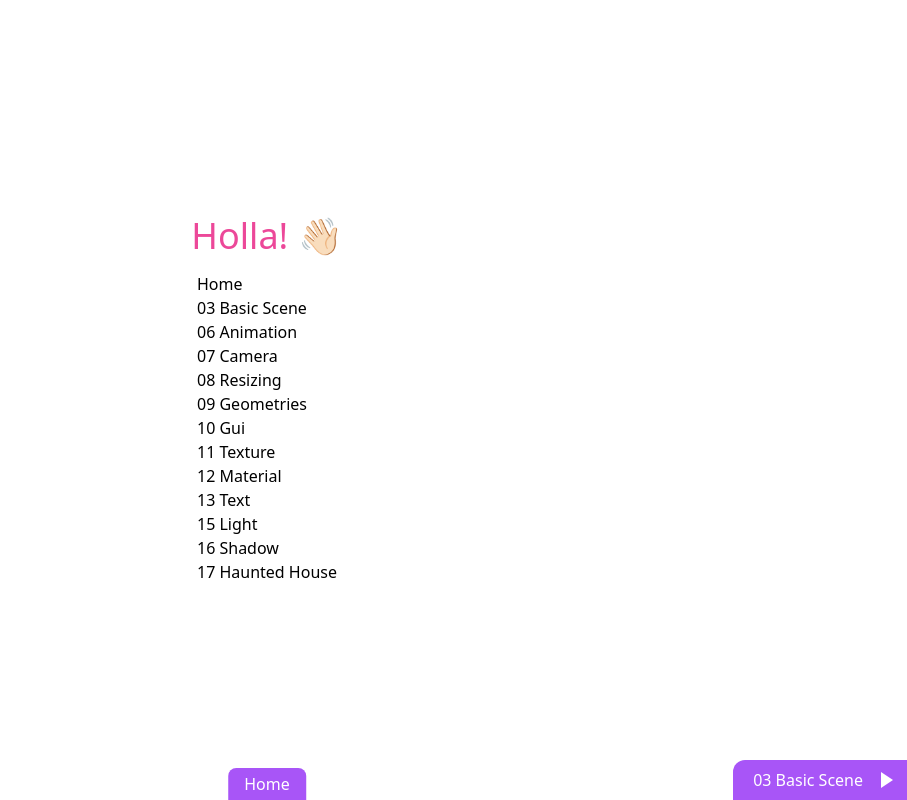
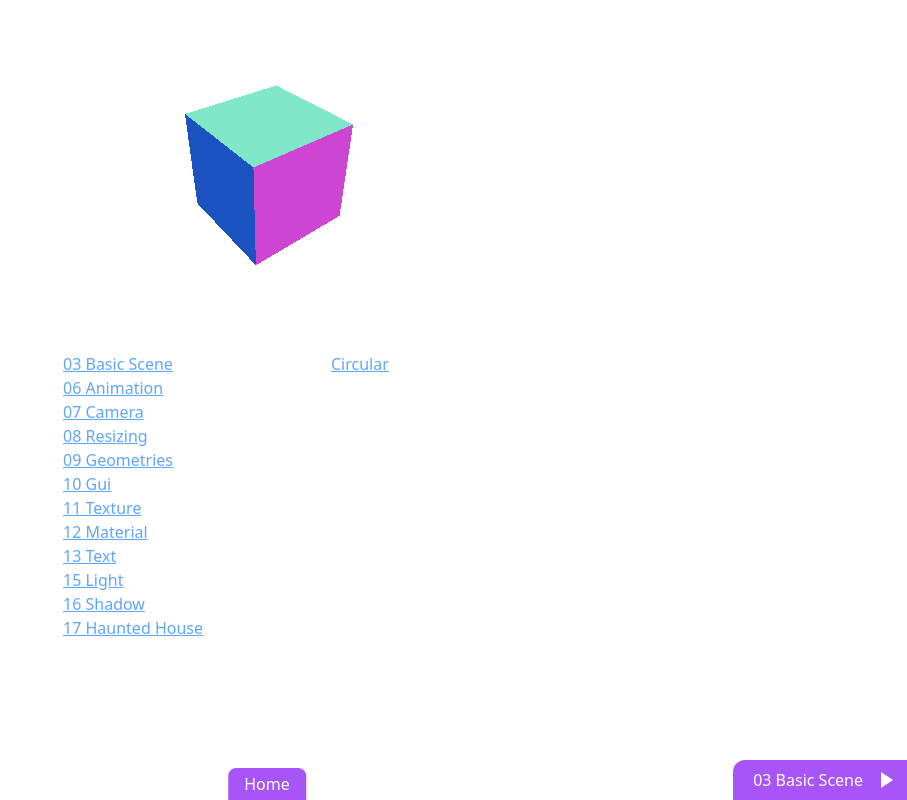
Before and after one commit to alisyahidin/threejs-journey, a website built with Vite: page index.html in a window 1280 px wide. Shown: the whole page, without its empty margins (373-1280 px from the left). Built offline with nearby package versions, Linux system fonts and the light colour scheme.

Commit message:
update threejs index page

```diff
--- a/index.html
+++ b/index.html
@@ -10,8 +10,14 @@
 </head>
 
 <body>
-  <div id="wrapper" class="w-[100vw] h-[100vh] flex flex-col items-center justify-center gap-4">
-    <h1 class="text-4xl text-pink-500">Holla! 👋🏻</h1>
+  <div class="w-[100vw] h-[100vh] flex flex-col items-center justify-center gap-4 pb-20">
+    <canvas id="home" class="h-60 w-60 mb-12"></canvas>
+    <div class="min-h-[300px]">
+      <div class="grid grid-cols-2 gap-32 min-w-[300px]">
+        <div id="threejs-journey" class="h-[40vh] overflow-y-auto"></div>
+        <div id="playground"></div>
+      </div>
+    </div>
   </div>
   <script type="module" src="./index.ts"></script>
   <script type="module" src="./utils/navigation.ts"></script>
--- a/index.ts
+++ b/index.ts
@@ -1,14 +1,58 @@
-import routes from './utils/routes'
+import * as THREE from 'three';
+import { lessonRoutes, playgroundRoutes } from './utils/routes'
 
-const linkWrapper = document.createElement('div')
-linkWrapper.className = 'flex flex-col'
+const threejsJourney = document.getElementById('threejs-journey')!
+threejsJourney.classList.add('flex', 'flex-col')
 
-routes.forEach(page => {
+lessonRoutes.slice(1).forEach(page => {
   const link = document.createElement('a')
   link.href = page.path
+  link.className = 'text-blue-400 underline'
   link.innerText = page.title
 
-  linkWrapper.appendChild(link)
+  threejsJourney.appendChild(link)
 })
 
-document.getElementById('wrapper')?.appendChild(linkWrapper)
+const playground = document.getElementById('playground')!
+playground.className = 'flex flex-col'
+
+playgroundRoutes.forEach(page => {
+  const link = document.createElement('a')
+  link.href = page.path
+  link.className = 'text-blue-400 underline'
+  link.innerText = page.title
+
+  playground.appendChild(link)
+})
+
+const canvas = document.getElementById('home')!;
+
+const scene = new THREE.Scene()
+
+const camera = new THREE.PerspectiveCamera(35, canvas.clientWidth / canvas.clientHeight, .1, 1000);
+camera.position.z = 2;
+camera.position.y = 2;
+camera.position.x = 2;
+
+const renderer = new THREE.WebGLRenderer({
+  canvas,
+  alpha: true
+});
+renderer.setSize(canvas.clientWidth, canvas.clientHeight);
+renderer.setPixelRatio(window.devicePixelRatio);
+
+const cube = new THREE.Mesh(
+  new THREE.BoxGeometry(1, 1, 1),
+  new THREE.MeshNormalMaterial()
+)
+scene.add(cube)
+
+camera.lookAt(cube.position)
+
+function loop() {
+  cube.rotation.y += 0.01
+  renderer.render(scene, camera)
+  requestAnimationFrame(loop)
+}
+
+loop()
--- a/utils/navigation.ts
+++ b/utils/navigation.ts
@@ -1,12 +1,12 @@
-import routes from './routes'
+import { lessonRoutes } from './routes'
 
 const url = new URL(window.location.href)
-const currentPageIndex = routes.findIndex(route => route.path === url.pathname)
+const currentPageIndex = lessonRoutes.findIndex(route => route.path === url.pathname)
 
-type Navigation = Record<'prev' | 'next', typeof routes[number] | undefined>
+type Navigation = Record<'prev' | 'next', typeof lessonRoutes[number] | undefined>
 let navigation: Navigation = {
-  prev: routes[currentPageIndex - 1] || undefined,
-  next: routes[currentPageIndex + 1] || undefined,
+  prev: lessonRoutes[currentPageIndex - 1] || undefined,
+  next: lessonRoutes[currentPageIndex + 1] || undefined,
 }
 
 const navigationElement = document.createElement('div')
@@ -17,7 +17,7 @@ navigationElement.innerHTML =
       <span>${navigation.prev.title}</span>
     </a>`
     : '') +
-  (`<span class="fixed bottom-0 left-1/2 -translate-x-1/2 text-white bg-purple-500 px-4 py-1 rounded-t-lg">${routes[currentPageIndex].title}</span>`) +
+  (`<span class="fixed bottom-0 left-1/2 -translate-x-1/2 text-white bg-purple-500 px-4 py-1 rounded-t-lg">${lessonRoutes[currentPageIndex].title}</span>`) +
   (!!navigation.next
     ? `<a href="${navigation.next.path}" class="fixed bottom-0 right-0 bg-purple-500 hover:bg-purple-600 py-2 pl-5 pr-3 text-white fill-white text-base space-x-4 flex items-center rounded-tl-xl">
       <span>${navigation.next.title}</span>
--- a/utils/routes.ts
+++ b/utils/routes.ts
@@ -1,4 +1,4 @@
-const routes = [
+export const lessonRoutes = [
   {
     "title": "Home",
     "path": "/"
@@ -53,4 +53,9 @@ const routes = [
   }
 ] as const
 
-export default routes
+export const playgroundRoutes = [
+  {
+    "title": "Circular",
+    "path": "/playground/circular/index.html"
+  }
+] as const
```
Also changed, not shown: scripts/generate-pages.js (+13 -3 lines).
